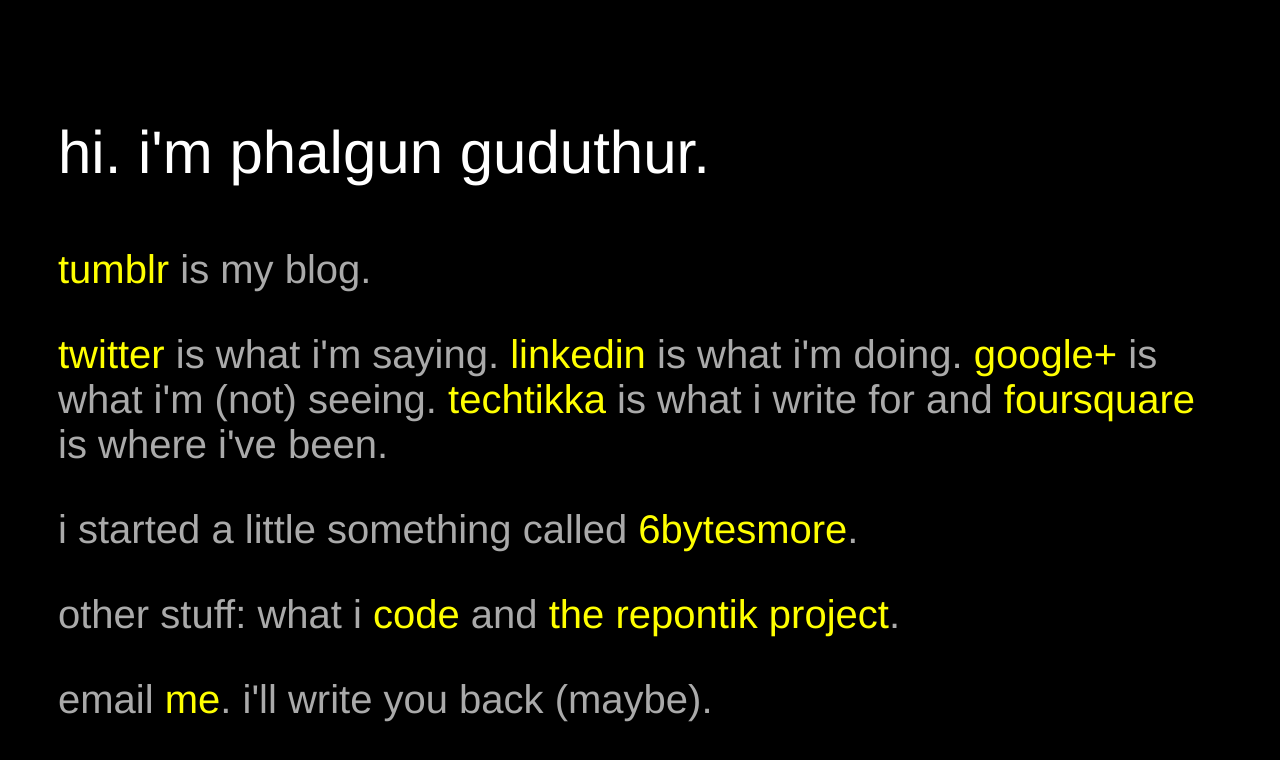
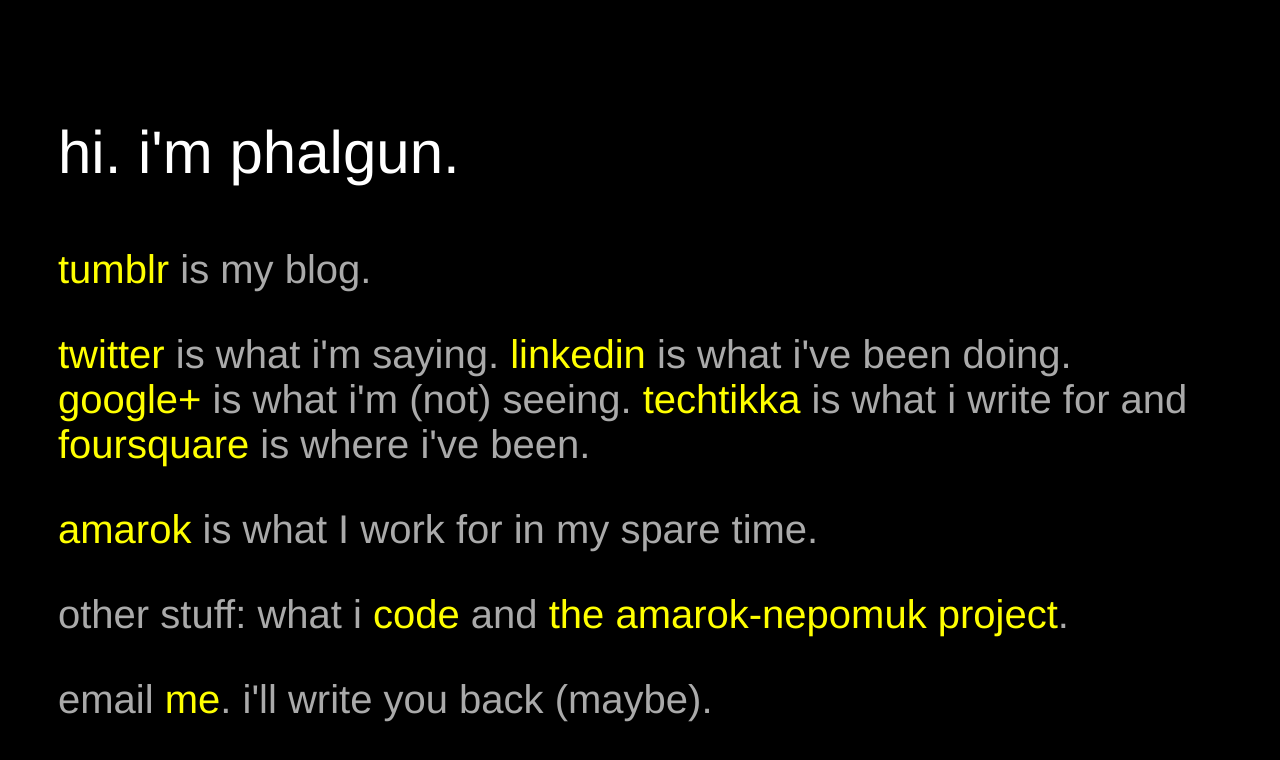
Before and after one commit to phalgun/phalgun.github.io, a plain HTML site: page index.html in a window 1280 px wide. Drawn offline with Linux system fonts and the light colour scheme.

Commit message:
updates after gsoc

```diff
--- a/index.html
+++ b/index.html
@@ -1,30 +1,29 @@
-
 <!DOCTYPE html>
 <head>
 	<title>hi. i'm phalgun.</title>
 	<meta http-equiv="Content-Type" content="text/html; charset=utf-8" />
 	<meta name="author" content="Phalgun Guduthur"/>
-	<meta name="credits" content="naveenium.com"/>
+	<meta name"credits" content="naveenium.com"/>
 	<meta name="description" content="This is Phalgun Guduthur."/>
 	<meta name="keywords" content="phalgun guduthur pali phalgun_g"/>
 	<meta http-equiv="Content-Language" content="en-us" />
 	<link rel="stylesheet" type="text/css" href="hi.css" media="screen" />
+	<link rel="icon" type="image/png" href="favicon.png">
 </head>
 <body>
 
 <div>
-	<p class="title">hi. i'm phalgun guduthur.</p>
-	<article>
+	<p class="title">hi. i'm phalgun.</p>
+
 	<p><a target="_blank" href="http://blog.phalgun.in">tumblr</a> is my blog. </p>
 
-	<p><a target="_blank" href="http://twitter.com/#!/phalgun_g">twitter</a> is what i'm saying. <a target="_blank" href="http://www.linkedin.com/profile/view?id=102644369&trk=tab_pro">linkedin</a> is what i'm doing. <a target="_blank" href="http://plus.google.com/118133305285203690471/posts">google+</a> is what i'm (not) seeing. <a target="_blank" href="http://techtikka.com">techtikka</a> is what i write for and <a target="_blank" href="http://foursquare.com/user/12076549">foursquare</a> is where i've been. </p>
+	<p><a target="_blank" href="http://twitter.com/#!/phalgun_g">twitter</a> is what i'm saying. <a target="_blank" href="http://www.linkedin.com/profile/view?id=102644369&trk=tab_pro">linkedin</a> is what i've been doing. <a target="_blank" href="http://plus.google.com/118133305285203690471/posts">google+</a> is what i'm (not) seeing. <a target="_blank" href="http://techtikka.com">techtikka</a> is what i write for and <a target="_blank" href="http://foursquare.com/user/12076549">foursquare</a> is where i've been. </p>
 
-	<p>i started a little something called <a target="_blank" href="http://blog.6bytesmore.com">6bytesmore</a>.</p>
+	<p><a target="_blank" href="http://amarok.kde.org">amarok</a> is what I work for in my spare time.</p>
 
-	<p>other stuff: what i <a target="_blank" href="http://github.com/phalgun">code</a> and <a target="_blank" href="http://quickgit.kde.org/?p=scratch%2Fhegde%2Fresourcebrowser.git&a=summary">the repontik project</a>.</p>
+	<p>other stuff: what i <a target="_blank" href="http://github.com/phalgun">code</a> and <a target="_blank" href="http://quickgit.kde.org/index.php?p=clones%2Famarok%2Fguduthur%2Famarok-nepomuk.git&a=shortlog&h=refs/heads/gsoc">the amarok-nepomuk project</a>.</p>
 
 	<p>email <a href="mailto:me@phalgun.in">me</a>. i'll write you back (maybe).</p>
-	</article>
 </div>
 
 
```
